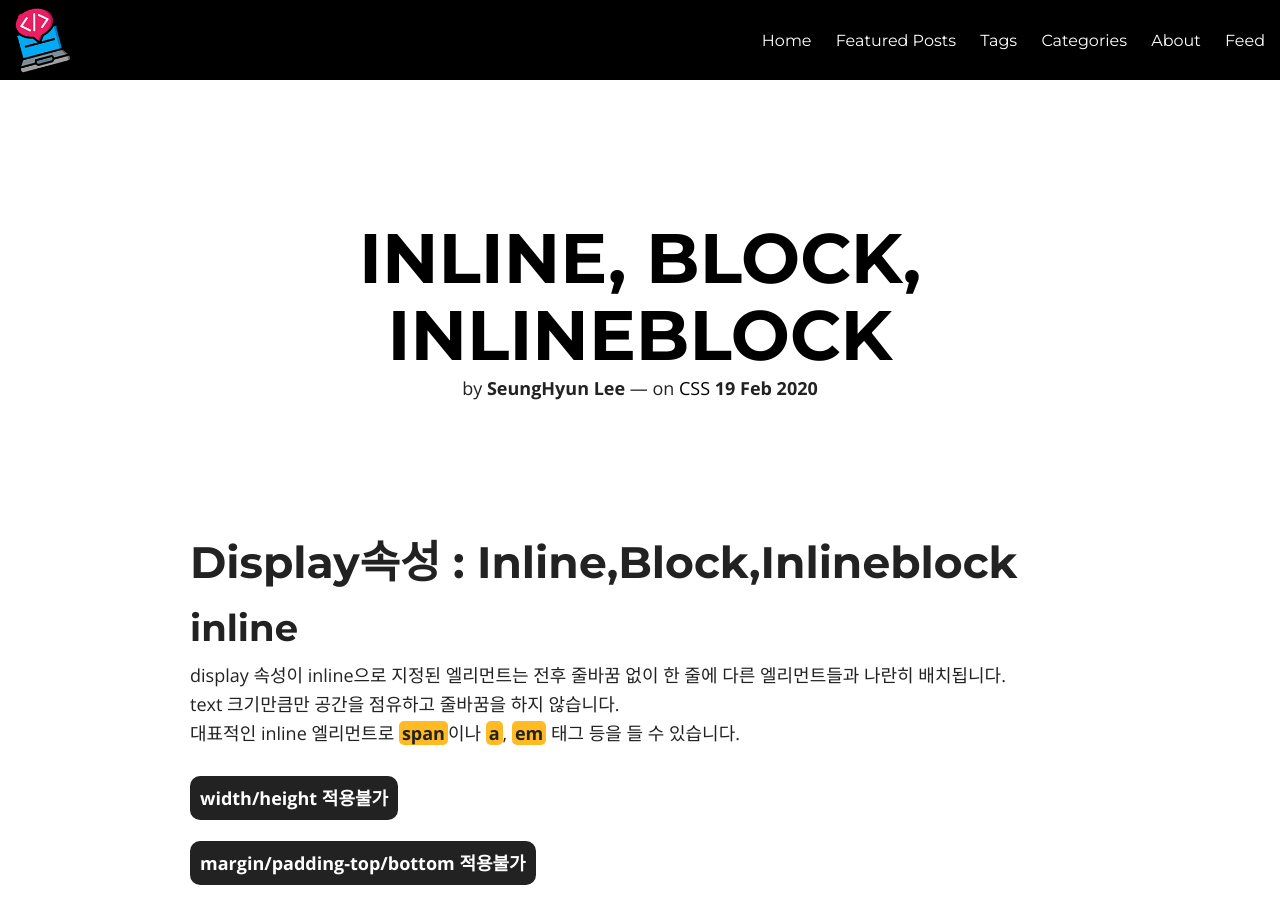
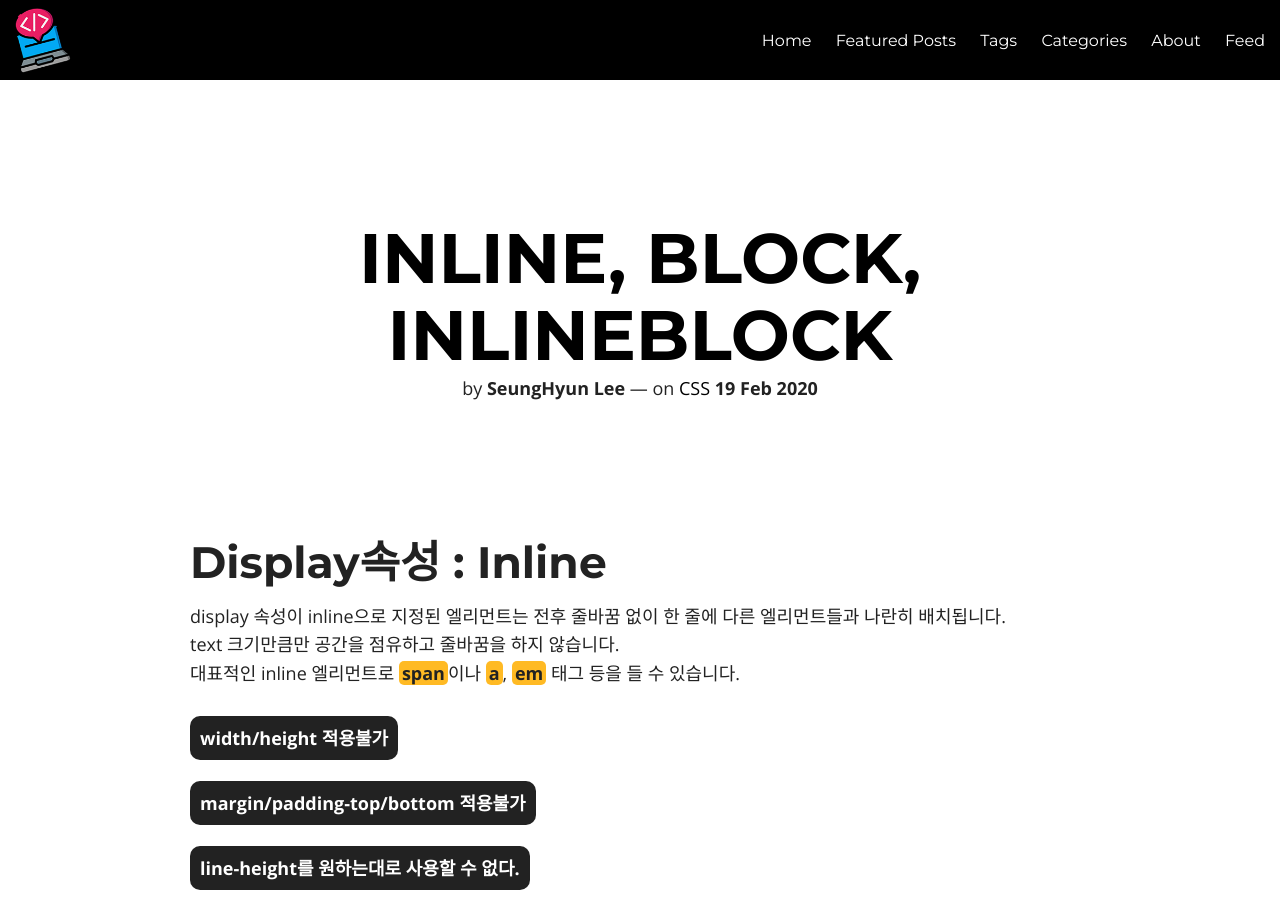
Before and after one commit to lsh58/lsh58.github.io, a Jekyll site: the page built from _posts/2020-02-19-Inline,Block,Inlineblock.md, in a window 1280 px wide and 900 px high. Built offline with Jekyll 4.4.1, drawn with Linux system fonts in a browser that asks for light colours; nearby versions of some CDN libraries; comment, search, counter and statistics services are not loaded.

Commit message:
Update 2020-02-19-Inline,Block,Inlineblock.md

```diff
--- a/_posts/2020-02-19-Inline,Block,Inlineblock.md
+++ b/_posts/2020-02-19-Inline,Block,Inlineblock.md
@@ -14,9 +14,7 @@
 featured: true
 ---
 
-# Display속성 : Inline,Block,Inlineblock
-
-## inline
+# Display속성 : Inline
 
 display 속성이 inline으로 지정된 엘리먼트는 전후 줄바꿈 없이 한 줄에 다른 엘리먼트들과 나란히 배치됩니다.
 text 크기만큼만 공간을 점유하고 줄바꿈을 하지 않습니다.
```
